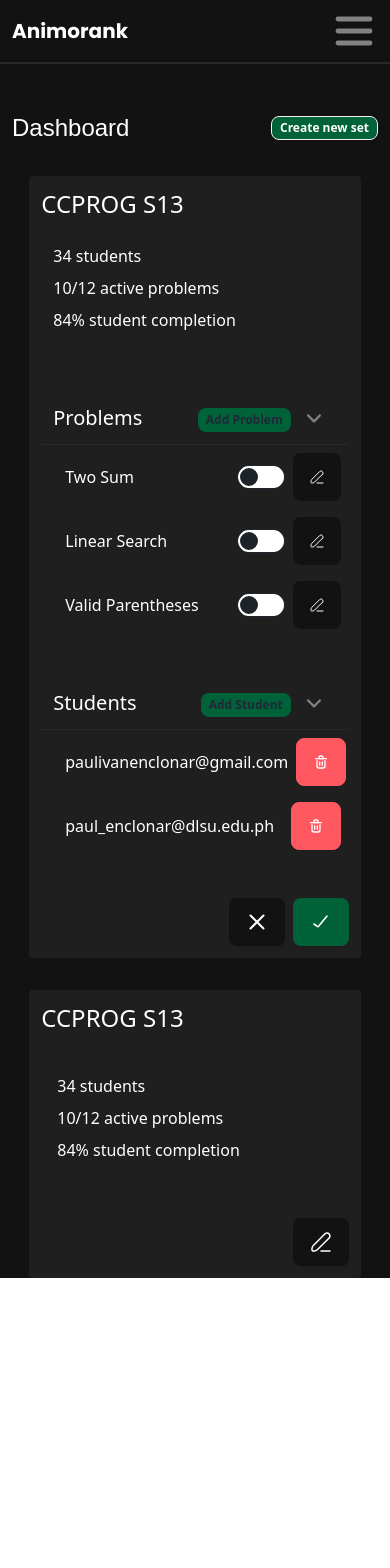
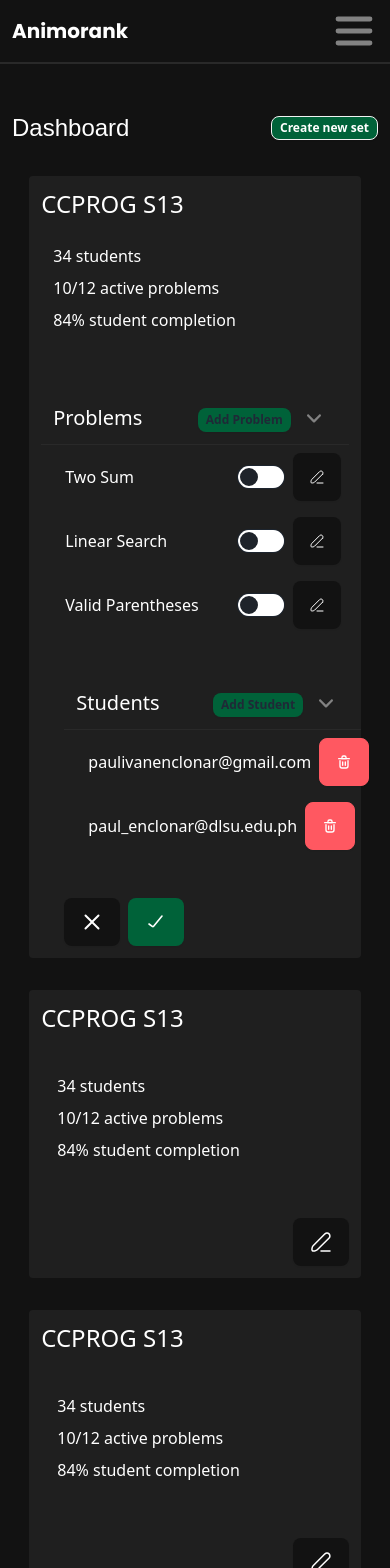
Before and after one commit to IvanEnclonar/animorank, a SvelteKit app: page / in a window 390 px wide. Shown: the top 1568 px of the page. Before the commit the page ends 1278 px from the top, so only its background shows below. Built offline with nearby package versions, Linux system fonts and the light colour scheme; no server answers.

Commit message:
Refactor dashboard layout: improve structure and styling for better responsiveness of the probset boxes

```diff
--- a/src/routes/+page.svelte
+++ b/src/routes/+page.svelte
@@ -49,8 +49,10 @@
 			>Create new set</button
 		>
 	</div>
+	<!-- content -->
+	<div class="flex flex-row flex-wrap justify-start w-8.5/10 mx-auto">
 		<div
-		class="w-8.5/10 mx-auto mt-8 min-h-72 p-3 bg-[#1F1F1F] rounded cursor-pointer flex flex-col justify-between"
+			class="w-full mt-8 min-h-72 p-3 bg-[#1F1F1F] rounded cursor-pointer flex flex-col justify-between"
 		>
 			<h2 class="text-2xl mb-4">CCPROG S13</h2>
 			<div class="px-3 pb-10">
@@ -118,7 +120,7 @@
 					</div>
 				</div>
 			</div>
-
+			<div class="flex flex-row justify-start flex-wrap w-full pl-[7.5%] pr-[7.5%]">
 				<div class="mt-5 mb-5">
 					<div class="flex align-middle justify-between border-b border-borderColor p-3">
 						<div class="text-xl">Students</div>
@@ -156,9 +158,39 @@
 					</button>
 				</div>
 			</div>
-
+		</div>
 		<div
-		class="w-8.5/10 mx-auto mt-8 min-h-72 p-3 bg-[#1F1F1F] rounded cursor-pointer flex flex-col justify-between"
+			class="mt-8 min-h-72 w-96 sm:mr-5 p-3 bg-[#1F1F1F] rounded cursor-pointer flex flex-col justify-between"
+		>
+			<h2 class="text-2xl mb-4">CCPROG S13</h2>
+			<div class="px-4 pb-10">
+				<p class="mt-2">34 students</p>
+				<p class="mt-2">10/12 active problems</p>
+				<p class="mt-2">84% student completion</p>
+			</div>
+			<div class="flex justify-end">
+				<button class="btn btn-s bg-[#121212] border-0 hover:bg-[#090909]">
+					<img src={edit} alt="edit" class="h-6 cursor-pointer" />
+				</button>
+			</div>
+		</div>
+		<div
+			class="mt-8 min-h-72 w-96 sm:mr-5 p-3 bg-[#1F1F1F] rounded cursor-pointer flex flex-col justify-between"
+		>
+			<h2 class="text-2xl mb-4">CCPROG S13</h2>
+			<div class="px-4 pb-10">
+				<p class="mt-2">34 students</p>
+				<p class="mt-2">10/12 active problems</p>
+				<p class="mt-2">84% student completion</p>
+			</div>
+			<div class="flex justify-end">
+				<button class="btn btn-s bg-[#121212] border-0 hover:bg-[#090909]">
+					<img src={edit} alt="edit" class="h-6 cursor-pointer" />
+				</button>
+			</div>
+		</div>
+		<div
+			class="mt-8 min-h-72 w-96 sm:mr-5 p-3 bg-[#1F1F1F] rounded cursor-pointer flex flex-col justify-between"
 		>
 			<h2 class="text-2xl mb-4">CCPROG S13</h2>
 			<div class="px-4 pb-10">
@@ -173,3 +205,4 @@
 			</div>
 		</div>
 	</div>
+</div>
```
Lines whose indentation alone changed are shown as unchanged.
